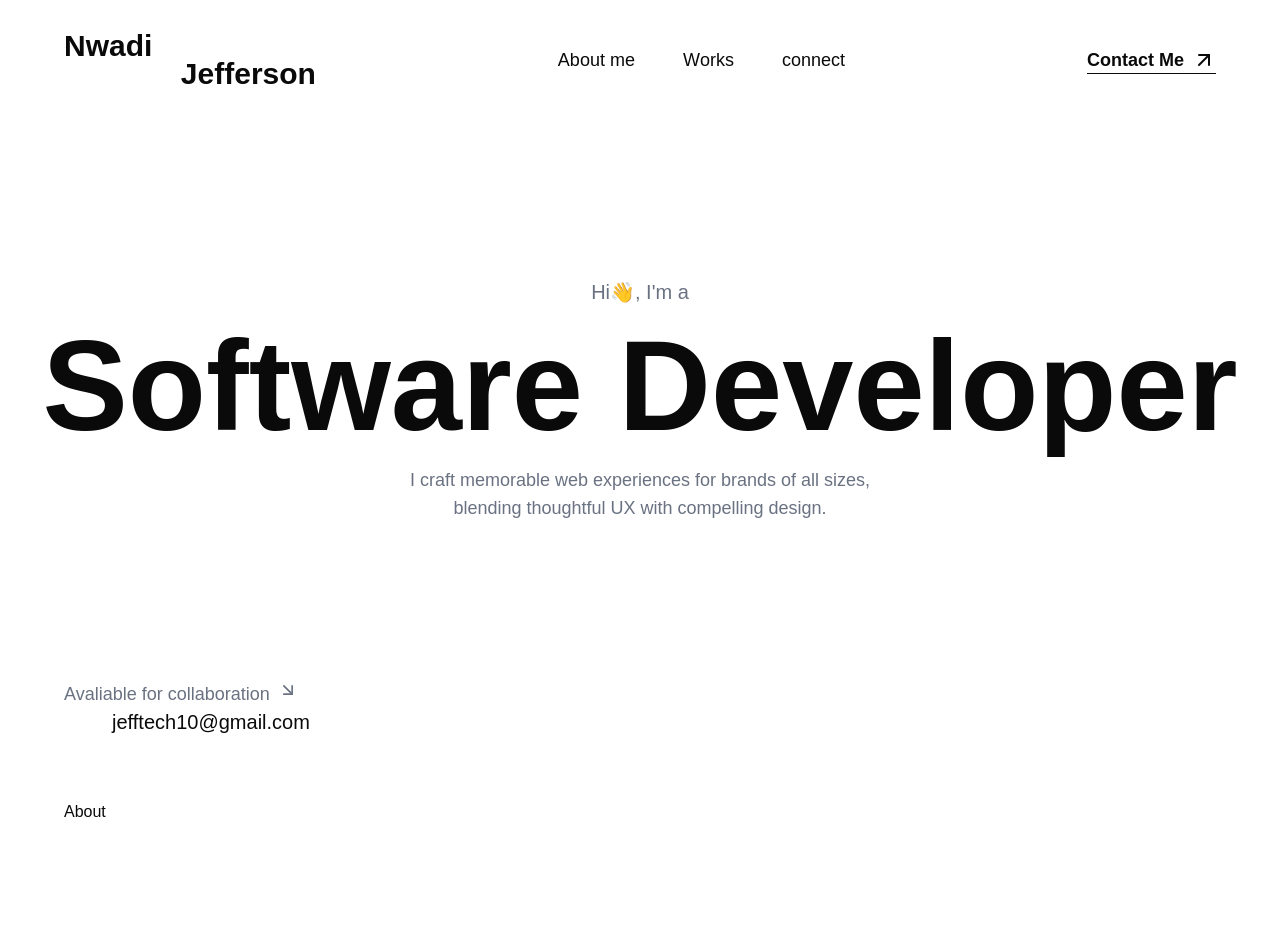
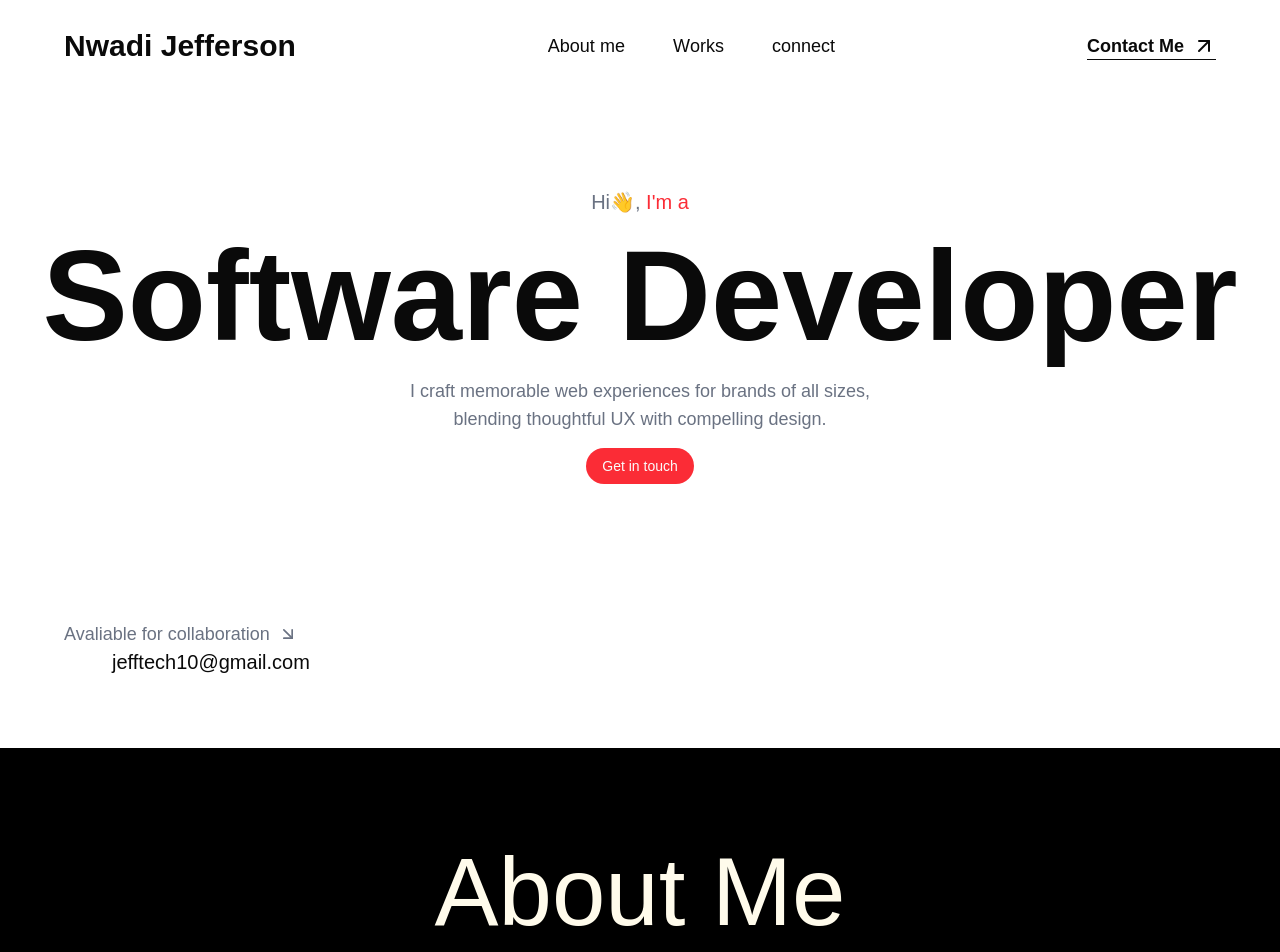
Before and after one commit to jeff-nwadi/Jefferson, a Next.js app in the folder jefferson/: page / in a window 1280 px wide. Shown: the top 952 px of the page. Before the commit the page ends 888 px from the top, so only its background shows below. Built offline with nearby package versions, Linux system fonts and the light colour scheme; a web font is replaced by a local one.

Commit message:
feat: Update About component layout and enhance HeroSection with new styles and button

```diff
--- a/jefferson/app/globals.css
+++ b/jefferson/app/globals.css
@@ -47,7 +47,7 @@ body {
   font-family: var(--font-Spline-Sans-Mono);
 }
 
-.logo,.cta-text{
+.logo,.cta-text,.about-ctn{
   font-family: var(--font-Sofia-Sans-Condensed);
 }
 
--- a/jefferson/app/page.tsx
+++ b/jefferson/app/page.tsx
@@ -1,4 +1,4 @@
-import Image from "next/image";
+
 import Navbar from "../components/Navbar"
 import { HeroSection } from "@/components/HeroSection";
 import { About } from "@/components/About";
--- a/jefferson/components/About.tsx
+++ b/jefferson/components/About.tsx
@@ -2,8 +2,8 @@ import React from 'react'
 
 export const About = () => {
   return (
-    <main className='px-16 py-16'>
-        <div>About</div>
+    <main className='px-16 py-24 bg-black h-screen'>
+        <h1 className='text-center text-8xl about-ctn text-amber-50'>About Me</h1>
     </main>
   )
 }
--- a/jefferson/components/HeroSection.tsx
+++ b/jefferson/components/HeroSection.tsx
@@ -6,11 +6,13 @@ import Image from 'next/image';
 import Link from 'next/link';
 import React from 'react';
 import ScrambleHover from './fancy/text/scramble-hover';
+import Profile from '@/images/shedrack.jpg';
+import { Button } from './ui/button';
 
 export const HeroSection = () => {
   return (
     <>
-      <main className="py-28 flex justify-center items-center h-[70vh]">
+      <main className="py-24 mb-6 flex justify-center items-center flex-col">
         <div className="">
           <h2 className="flex flex-col text-center md:items-center md:gap-4 gap-2 lg:mb-4 mb-2">
             <motion.span
@@ -21,7 +23,7 @@ export const HeroSection = () => {
               }}
               className="text-[12px] lg:text-xl text-gray-500"
             >
-             Hi👋, I'm a
+              Hi👋, <span className="text-red-500">I'm a</span>
             </motion.span>
             <motion.span
               initial={{ opacity: 0, scale: 0.5 }}
@@ -36,9 +38,10 @@ export const HeroSection = () => {
               Software Developer
             </motion.span>
           </h2>
+
           <motion.h3
             initial={{ opacity: 0, y: 0.5 }}
-            animate={{ opacity: [0, 1, 1], y: [10, 10, 0] }}
+            animate={{ opacity: [0, 1, 1] }}
             transition={{
               duration: 0.9,
               delay: 0.5,
@@ -51,7 +54,6 @@ export const HeroSection = () => {
               </span>
               <span>blending thoughtful UX with compelling design.</span>
             </div>
-
             <div className="md:hidden flex text-sm text-center w-sm items-center justify-center m-0">
               <span>
                 Designing memorable web experiences for brands, big and small.
@@ -59,22 +61,40 @@ export const HeroSection = () => {
             </div>
           </motion.h3>
         </div>
+
+        <motion.span
+          initial={{ opacity: 0, scale: 0.5 }}
+          animate={{ opacity: 1, scale: 1 }}
+          transition={{
+            duration: 0.3,
+
+          }}
+          whileHover={{ scale: 1.2 }}
+          whileTap={{ scale: 0.8 }}
+          className="py-4 "
+        >
+          <Link href="">
+            <Button className="bg-red-500 cursor-pointer rounded-full">
+              Get in touch
+            </Button>{' '}
+          </Link>
+        </motion.span>
       </main>
 
-      <section className="md:px-16 px-8">
+      <section className="md:px-16 px-8 mb-18">
         <motion.div
-            animate={{ opacity: [0, 0, 1], x: [-10, -10, -0] }}
-            transition={{
-              duration: 0.9,
-              ease: 'circInOut',
-            }}
+          animate={{ opacity: [0, 0, 1], x: [-10, -10, -0] }}
+          transition={{
+            duration: 0.9,
+            ease: 'circInOut',
+          }}
         >
           <Link href="">
-            <span className="flex gap-2 text-gray-500 text-[12px] md:text-lg">
+            <span className="flex gap-2 text-gray-500 items-center text-[12px] md:text-lg">
               Avaliable for collaboration
               <ArrowDownRight className="w-5 h-5" />
             </span>
-            <span className="font-medium pl-12 md:text-xl">
+            <span className="font-medium pl-7 lg:pl-12 md:text-xl">
               <ScrambleHover
                 text="jefftech10@gmail.com"
                 scrambleSpeed={50}
```
Also changed, not shown: jefferson/components/Navbar.tsx (+7 -5 lines).
